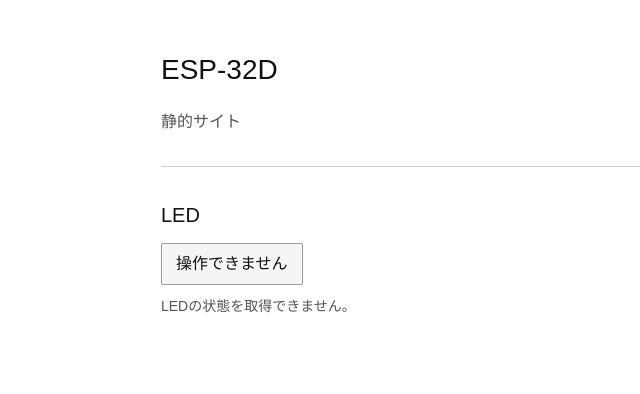
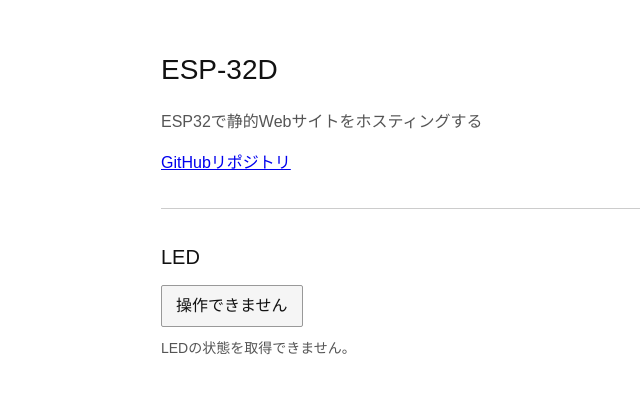
Before and after one commit to ngtyuk/esp32d-static-web-cloudflare, a plain HTML site: page site/index.html in a window 1280 px wide. Shown: the whole page, without its empty margins (159-799 px from the left). Drawn offline with Linux system fonts and the light colour scheme; no server answers.

Commit message:
Add hosting description and repository link

```diff
--- a/site/index.html
+++ b/site/index.html
@@ -9,7 +9,8 @@
   <body>
     <main>
       <h1>ESP-32D</h1>
-      <p>静的サイト</p>
+      <p>ESP32で静的Webサイトをホスティングする</p>
+      <p><a href="https://github.com/ngtyuk/esp32d-static-web-cloudflare">GitHubリポジトリ</a></p>
 
       <hr />
 
```
Also changed, not shown: 1 other file.
